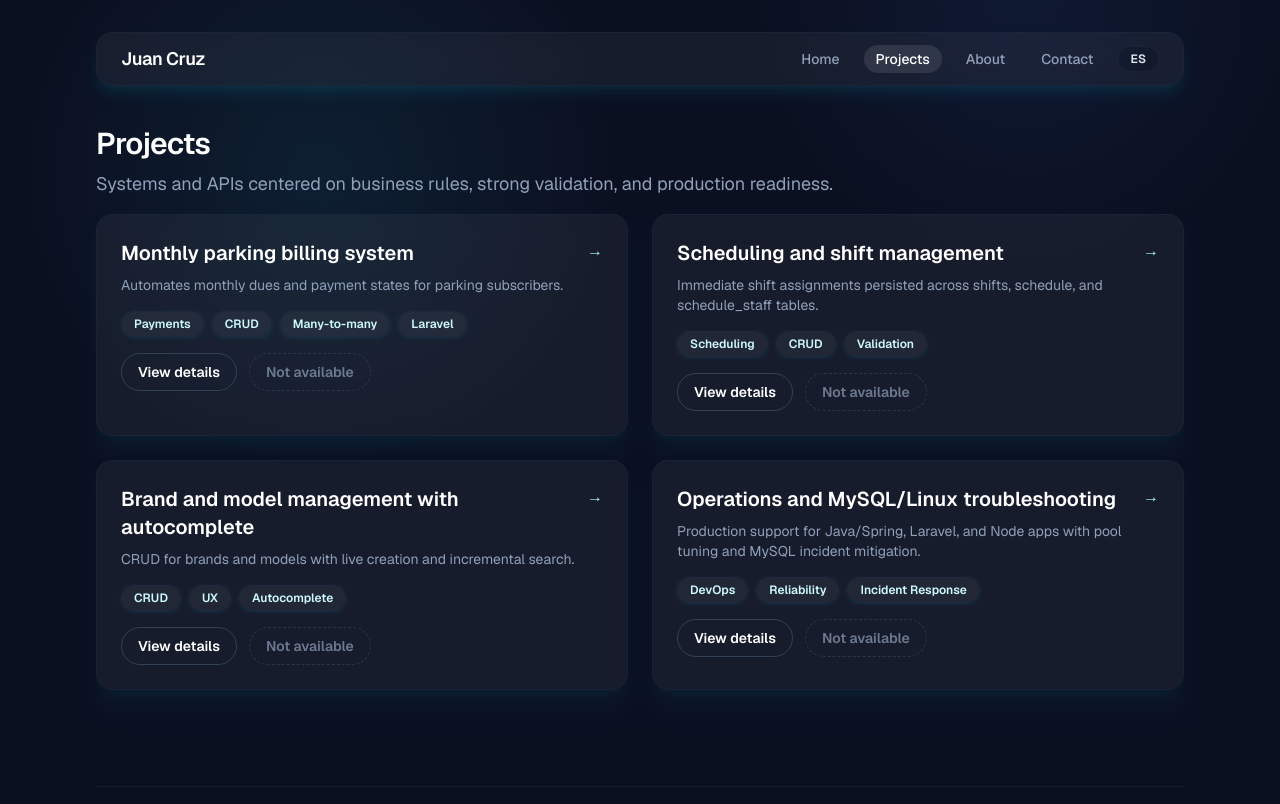
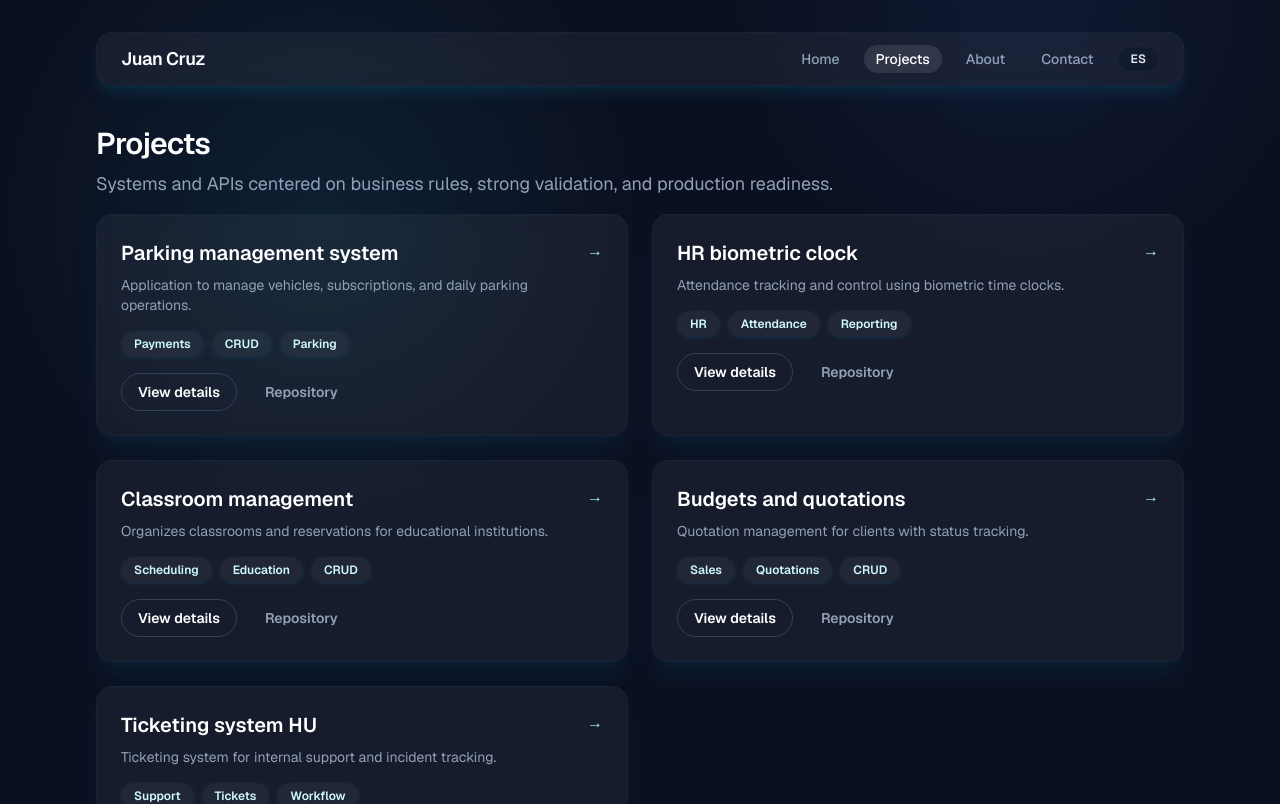
Before and after one commit to juancruzfilippini/portfolio, a Next.js app: page /projects in a window 1280 px wide. Shown: the top 804 px of the page. Built offline with nearby package versions, Linux system fonts and the light colour scheme.

Commit message:
Update project list with repositories

```diff
--- a/src/data/projects.ts
+++ b/src/data/projects.ts
@@ -36,53 +36,51 @@ export type LocalizedProject = LocalizedProjectContent & {
 
 export const projects: ProjectEntry[] = [
   {
-    slug: "parking-cobranzas",
-    links: { repo: "", demo: "" },
+    slug: "sistema-estacionamiento",
+    links: { repo: "https://github.com/juancruzfilippini/sistema_estacionamiento", demo: "" },
     translations: {
       es: {
-        title: "Sistema de estacionamiento con cobranzas mensuales",
-        summary: "Automatización de cuotas y estados de pago para abonados de estacionamiento.",
+        title: "Sistema de estacionamiento",
+        summary: "Aplicación para gestionar vehículos, abonos y operación diaria de un estacionamiento.",
         problem:
-          "El estacionamiento necesitaba controlar abonos mensuales y cortar la morosidad sin depender de tareas manuales.",
+          "Un estacionamiento necesitaba centralizar el registro de vehículos y sus abonos en un único sistema.",
         solution:
-          "Se modelaron estados automáticos (pending, debtor, paid), tarifas por vehículo y la relación muchos-a-muchos entre dueños y vehículos para facturar y regularizar pagos.",
-        stack: ["Laravel", "Eloquent", "Blade", "MySQL"],
-        tags: ["Payments", "CRUD", "Relaciones M:N", "Laravel"],
+          "Se consolidó la gestión de vehículos, propietarios y estados de pago en una plataforma de uso diario.",
+        stack: ["Stack no especificado"],
+        tags: ["Payments", "CRUD", "Parking"],
         highlights: [
-          "Estados que rotan cada mes (pending → debtor → paid) según fechas de corte y pagos registrados.",
-          "Tarifas configurables por vehículo, con cálculo de adeudos y control de vigencias.",
-          "Dueños con múltiples vehículos y vehículos compartidos entre dueños, manteniendo histórico.",
-          "Panel CRUD con modales Blade y validaciones server-side para evitar inconsistencias.",
+          "Registro centralizado de vehículos y clientes.",
+          "Seguimiento del estado de abonos y pagos.",
+          "Operación diaria con panel de control y listados.",
         ],
         images: [
           {
             src: "/images/placeholder.svg",
-            alt: "Pantallas del sistema de estacionamiento",
-            caption: "TODO: Reemplazar con captura real del panel de cobranzas",
+            alt: "Sistema de estacionamiento",
+            caption: "Captura pendiente del sistema",
             isPlaceholder: true,
           },
         ],
       },
       en: {
-        title: "Monthly parking billing system",
-        summary: "Automates monthly dues and payment states for parking subscribers.",
+        title: "Parking management system",
+        summary: "Application to manage vehicles, subscriptions, and daily parking operations.",
         problem:
-          "The parking lot needed to control monthly subscriptions and curb delinquency without manual follow-ups.",
+          "A parking business needed a single system to manage vehicles and their recurring payments.",
         solution:
-          "Modeled automatic states (pending, debtor, paid), per-vehicle rates, and the many-to-many owner/vehicle relationship to invoice and regularize payments.",
-        stack: ["Laravel", "Eloquent", "Blade", "MySQL"],
-        tags: ["Payments", "CRUD", "Many-to-many", "Laravel"],
+          "Centralized vehicle, owner, and payment status management into a daily operations platform.",
+        stack: ["Stack not specified"],
+        tags: ["Payments", "CRUD", "Parking"],
         highlights: [
-          "Monthly state rotation (pending → debtor → paid) based on cutoff dates and recorded payments.",
-          "Configurable rates per vehicle with debt calculation and validity control.",
-          "Owners with multiple vehicles and shared vehicles across owners while keeping history.",
-          "CRUD panel with Blade modals and server-side validations to prevent inconsistencies.",
+          "Centralized vehicle and customer registry.",
+          "Payment and subscription status tracking.",
+          "Daily operations dashboard and listings.",
         ],
         images: [
           {
             src: "/images/placeholder.svg",
-            alt: "Parking billing console",
-            caption: "TODO: Replace with an actual billing console screenshot",
+            alt: "Parking management system",
+            caption: "Screenshot pending",
             isPlaceholder: true,
           },
         ],
@@ -90,51 +88,51 @@ export const projects: ProjectEntry[] = [
     },
   },
   {
-    slug: "gestion-turnos",
-    links: { repo: "", demo: "" },
+    slug: "rrhh-reloj-biometrico",
+    links: { repo: "https://github.com/Luciano-Badilla/rrhh-relojbiometricoHU", demo: "" },
     translations: {
       es: {
-        title: "Gestión de horarios y turnos operativos",
-        summary: "Asignación inmediata de turnos con persistencia en tablas shifts, schedule y schedule_staff.",
-        problem: "Los equipos necesitaban cargar y confirmar turnos sin demoras ni doble asignación.",
+        title: "RRHH - Reloj biométrico",
+        summary: "Registro y control de asistencia del personal mediante reloj biométrico.",
+        problem:
+          "RRHH necesitaba consolidar fichajes biométricos para controlar asistencia y novedades.",
         solution:
-          "Se diseñó un flujo de guardado inmediato en tablas de agenda, con validaciones de solapamientos y actualización instantánea para el personal.",
-        stack: ["Node.js", "Express", "Zod", "MySQL"],
-        tags: ["Scheduling", "CRUD", "Validation"],
+          "Se integró la información de fichadas biométricas con reportes y vistas de control.",
+        stack: ["Stack no especificado"],
+        tags: ["RRHH", "Attendance", "Reporting"],
         highlights: [
-          "Persistencia inmediata en tablas shifts, schedule y schedule_staff al guardar un cambio.",
-          "Validación de payloads con Zod para evitar solapes y datos incompletos.",
-          "API REST con control de concurrencia ligera para mantener la agenda consistente.",
-          "Vistas con feedback inmediato para staff y supervisores.",
+          "Consolidación de asistencias y fichajes.",
+          "Paneles para revisión de novedades.",
+          "Reportes para administración de RRHH.",
         ],
         images: [
           {
             src: "/images/placeholder.svg",
-            alt: "Dashboard de turnos",
-            caption: "TODO: Agregar captura de la agenda y asignaciones",
+            alt: "RRHH reloj biométrico",
+            caption: "Captura pendiente del módulo RRHH",
             isPlaceholder: true,
           },
         ],
       },
       en: {
-        title: "Scheduling and shift management",
-        summary: "Immediate shift assignments persisted across shifts, schedule, and schedule_staff tables.",
-        problem: "Teams needed to load and confirm shifts without delays or double booking.",
+        title: "HR biometric clock",
+        summary: "Attendance tracking and control using biometric time clocks.",
+        problem:
+          "HR teams needed to consolidate biometric punches to track attendance and incidents.",
         solution:
-          "Designed an immediate save flow across agenda tables with overlap validation and instant updates for staff.",
-        stack: ["Node.js", "Express", "Zod", "MySQL"],
-        tags: ["Scheduling", "CRUD", "Validation"],
+          "Integrated biometric punch data with reporting and oversight dashboards.",
+        stack: ["Stack not specified"],
+        tags: ["HR", "Attendance", "Reporting"],
         highlights: [
-          "Instant persistence to shifts, schedule, and schedule_staff tables on every save.",
-          "Payload validation with Zod to avoid overlaps and incomplete records.",
-          "REST API with lightweight concurrency control to keep the schedule consistent.",
-          "UI with immediate feedback for staff and supervisors.",
+          "Attendance and punch consolidation.",
+          "Dashboards to review incidents.",
+          "Reports for HR administration.",
         ],
         images: [
           {
             src: "/images/placeholder.svg",
-            alt: "Shift scheduling dashboard",
-            caption: "TODO: Add a capture of the schedule and assignments",
+            alt: "HR biometric clock",
+            caption: "Screenshot pending",
             isPlaceholder: true,
           },
         ],
@@ -142,53 +140,51 @@ export const projects: ProjectEntry[] = [
     },
   },
   {
-    slug: "marcas-modelos",
-    links: { repo: "", demo: "" },
+    slug: "aulas",
+    links: { repo: "https://github.com/juancruzfilippini/aulas", demo: "" },
     translations: {
       es: {
-        title: "Gestión de marcas y modelos con autocompletado",
-        summary: "ABM de marcas y modelos con creación en vivo y búsqueda incremental.",
+        title: "Gestión de aulas",
+        summary: "Organización de aulas y reservas para instituciones educativas.",
         problem:
-          "El catálogo de vehículos crecía y requería alta rápida sin recargar la página, con búsquedas fluidas.",
+          "Las instituciones necesitaban ordenar la disponibilidad de aulas y sus asignaciones.",
         solution:
-          "Se implementaron listados jerárquicos y un input con autocompletado que permite dar de alta nuevas marcas y modelos vía AJAX.",
-        stack: ["Laravel", "Blade", "AJAX", "MySQL"],
-        tags: ["CRUD", "UX", "Autocomplete"],
+          "Se estructuró un módulo para registrar aulas, responsables y reservas asociadas.",
+        stack: ["Stack no especificado"],
+        tags: ["Scheduling", "Education", "CRUD"],
         highlights: [
-          "Listado maestro-detalle: marcas y sus modelos en una misma vista.",
-          "Autocompletado de marcas con alta inline y persistencia sin recargar.",
-          "Modales para crear y editar modelos, con validaciones y mensajes inmediatos.",
-          "Endpoints ligeros para búsqueda incremental y uso desde JavaScript.",
+          "Registro de aulas y disponibilidad.",
+          "Asignaciones con responsables y horarios.",
+          "Vista general para coordinar ocupación.",
         ],
         images: [
           {
             src: "/images/placeholder.svg",
-            alt: "Gestión de marcas y modelos",
-            caption: "TODO: Incluir captura del flujo de autocompletado",
+            alt: "Gestión de aulas",
+            caption: "Captura pendiente del módulo de aulas",
             isPlaceholder: true,
           },
         ],
       },
       en: {
-        title: "Brand and model management with autocomplete",
-        summary: "CRUD for brands and models with live creation and incremental search.",
+        title: "Classroom management",
+        summary: "Organizes classrooms and reservations for educational institutions.",
         problem:
-          "The vehicle catalog kept growing and needed fast creation without page reloads plus smooth searching.",
+          "Institutions needed to manage classroom availability and assignments.",
         solution:
-          "Implemented hierarchical listings and an autocomplete input that allows creating new brands and models via AJAX.",
-        stack: ["Laravel", "Blade", "AJAX", "MySQL"],
-        tags: ["CRUD", "UX", "Autocomplete"],
+          "Built a module to register classrooms, owners, and related reservations.",
+        stack: ["Stack not specified"],
+        tags: ["Scheduling", "Education", "CRUD"],
         highlights: [
-          "Master-detail view: brands and their models in a single screen.",
-          "Brand autocomplete with inline creation and persistence without reloads.",
-          "Modals to create and edit models with validations and immediate feedback.",
-          "Lightweight endpoints for incremental search consumed from JavaScript.",
+          "Classroom registry and availability.",
+          "Assignments with owners and schedules.",
+          "Overview to coordinate occupancy.",
         ],
         images: [
           {
             src: "/images/placeholder.svg",
-            alt: "Brand and model management UI",
-            caption: "TODO: Add a capture of the autocomplete flow",
+            alt: "Classroom management",
+            caption: "Screenshot pending",
             isPlaceholder: true,
           },
         ],
@@ -196,54 +192,103 @@ export const projects: ProjectEntry[] = [
     },
   },
   {
-    slug: "operacion-mysql",
-    links: { repo: "", demo: "" },
+    slug: "presupuestos",
+    links: { repo: "https://github.com/juancruzfilippini/presupuestos", demo: "" },
     translations: {
       es: {
-        title: "Operación y diagnóstico de aplicaciones en MySQL/Linux",
-        summary: "Soporte productivo para apps Java/Spring, Laravel y Node, con tuning de pools y mitigación de incidentes MySQL.",
+        title: "Presupuestos y cotizaciones",
+        summary: "Gestión de presupuestos para clientes con seguimiento del estado.",
         problem:
-          "Incidentes recurrentes por conexiones bloqueadas, timeouts y saturación de recursos en servidores Linux.",
+          "Era necesario centralizar la creación y el control de presupuestos para clientes.",
         solution:
-          "Monitoreo de procesos/puertos, ajustes de HikariCP y desbloqueo de hosts afectados por max_connect_errors, además de análisis de logs para aislar fallas.",
-        stack: ["Linux", "MySQL", "HikariCP", "Java", "Laravel", "Node.js"],
-        tags: ["DevOps", "Reliability", "Incident Response"],
+          "Se organizó un flujo de presupuestos con datos de clientes, ítems y estados.",
+        stack: ["Stack no especificado"],
+        tags: ["Sales", "Quotations", "CRUD"],
         highlights: [
-          "Diagnóstico de pools HikariCP y ajuste de conexiones máximas según capacidad del servidor.",
-          "Desbloqueo de hosts afectados por max_connect_errors y endurecimiento de parámetros de red.",
-          "Revisión de logs de aplicación y sistema para encontrar procesos colgados o puertos en uso.",
-          "Plan de acción para incidentes repetitivos y seguimiento post-mortem ligero.",
+          "Registro de clientes y presupuestos asociados.",
+          "Detalle de ítems y montos por propuesta.",
+          "Seguimiento del estado de cada presupuesto.",
         ],
         images: [
           {
             src: "/images/placeholder.svg",
-            alt: "Operación y monitoreo",
-            caption: "TODO: Añadir gráfica o captura de monitoreo de conexiones",
+            alt: "Presupuestos",
+            caption: "Captura pendiente del flujo de presupuestos",
             isPlaceholder: true,
           },
         ],
       },
       en: {
-        title: "Operations and MySQL/Linux troubleshooting",
-        summary:
-          "Production support for Java/Spring, Laravel, and Node apps with pool tuning and MySQL incident mitigation.",
+        title: "Budgets and quotations",
+        summary: "Quotation management for clients with status tracking.",
         problem:
-          "Recurring incidents due to blocked connections, timeouts, and resource saturation on Linux servers.",
+          "A centralized way to create and track client quotations was needed.",
         solution:
-          "Monitoring processes/ports, tuning HikariCP, and unlocking hosts affected by max_connect_errors, plus log analysis to isolate failures.",
-        stack: ["Linux", "MySQL", "HikariCP", "Java", "Laravel", "Node.js"],
-        tags: ["DevOps", "Reliability", "Incident Response"],
+          "Structured a quotation flow with customer data, items, and statuses.",
+        stack: ["Stack not specified"],
+        tags: ["Sales", "Quotations", "CRUD"],
         highlights: [
-          "Diagnosed HikariCP pools and adjusted max connections according to server capacity.",
-          "Unlocked hosts affected by max_connect_errors and hardened network parameters.",
-          "Reviewed app and system logs to find stuck processes or ports in use.",
-          "Action plan for recurring incidents with lightweight postmortem follow-up.",
+          "Customer registry linked to quotations.",
+          "Itemized proposals with totals.",
+          "Status tracking for each quotation.",
         ],
         images: [
           {
             src: "/images/placeholder.svg",
-            alt: "Operations and monitoring",
-            caption: "TODO: Add a chart or screenshot showing connection monitoring",
+            alt: "Budgets and quotations",
+            caption: "Screenshot pending",
+            isPlaceholder: true,
+          },
+        ],
+      },
+    },
+  },
+  {
+    slug: "ticketera-hu",
+    links: { repo: "https://github.com/Luciano-Badilla/ticketeraHU", demo: "" },
+    translations: {
+      es: {
+        title: "Ticketera HU",
+        summary: "Sistema de tickets para soporte interno y seguimiento de incidencias.",
+        problem:
+          "Se requería ordenar solicitudes internas y dar seguimiento a incidencias.",
+        solution:
+          "Se implementó una ticketera con estados y seguimiento de cada solicitud.",
+        stack: ["Stack no especificado"],
+        tags: ["Support", "Tickets", "Workflow"],
+        highlights: [
+          "Registro y seguimiento de incidencias.",
+          "Estados para ordenar el flujo de soporte.",
+          "Panel para priorizar y resolver solicitudes.",
+        ],
+        images: [
+          {
+            src: "/images/placeholder.svg",
+            alt: "Ticketera HU",
+            caption: "Captura pendiente del tablero de tickets",
+            isPlaceholder: true,
+          },
+        ],
+      },
+      en: {
+        title: "Ticketing system HU",
+        summary: "Ticketing system for internal support and incident tracking.",
+        problem:
+          "Internal requests needed to be organized and tracked.",
+        solution:
+          "Implemented a ticketing workflow with status tracking for each request.",
+        stack: ["Stack not specified"],
+        tags: ["Support", "Tickets", "Workflow"],
+        highlights: [
+          "Incident registration and tracking.",
+          "Status-driven support workflow.",
+          "Dashboard to prioritize and resolve requests.",
+        ],
+        images: [
+          {
+            src: "/images/placeholder.svg",
+            alt: "Ticketing system HU",
+            caption: "Screenshot pending",
             isPlaceholder: true,
           },
         ],
```
